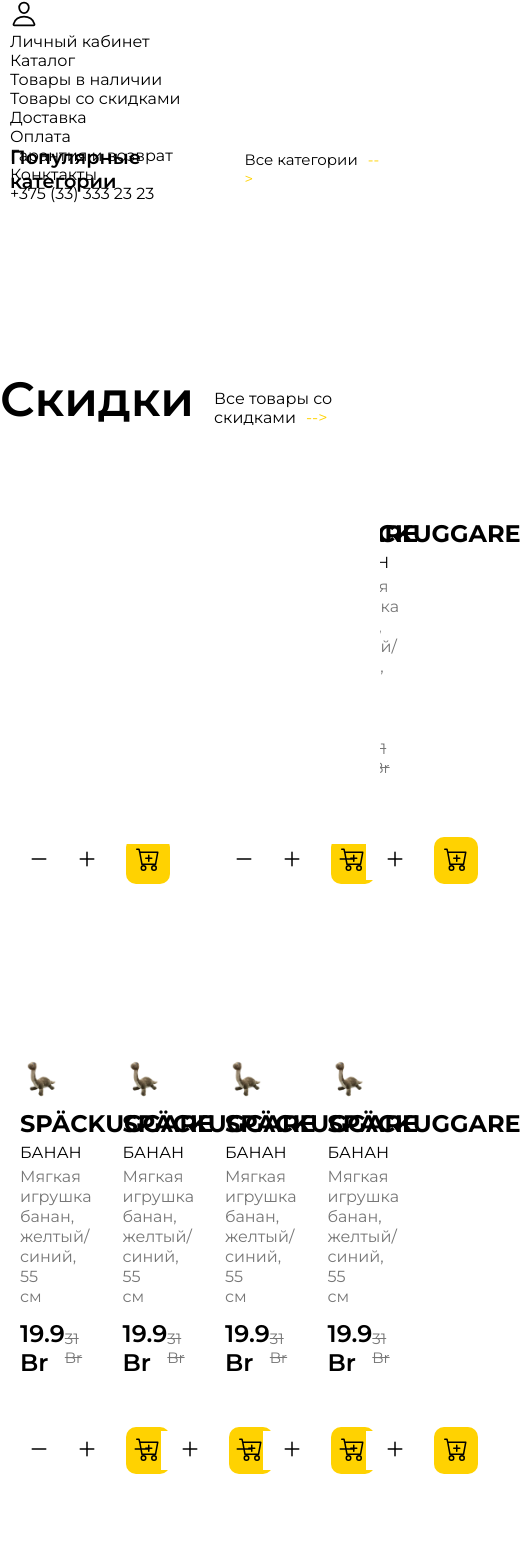
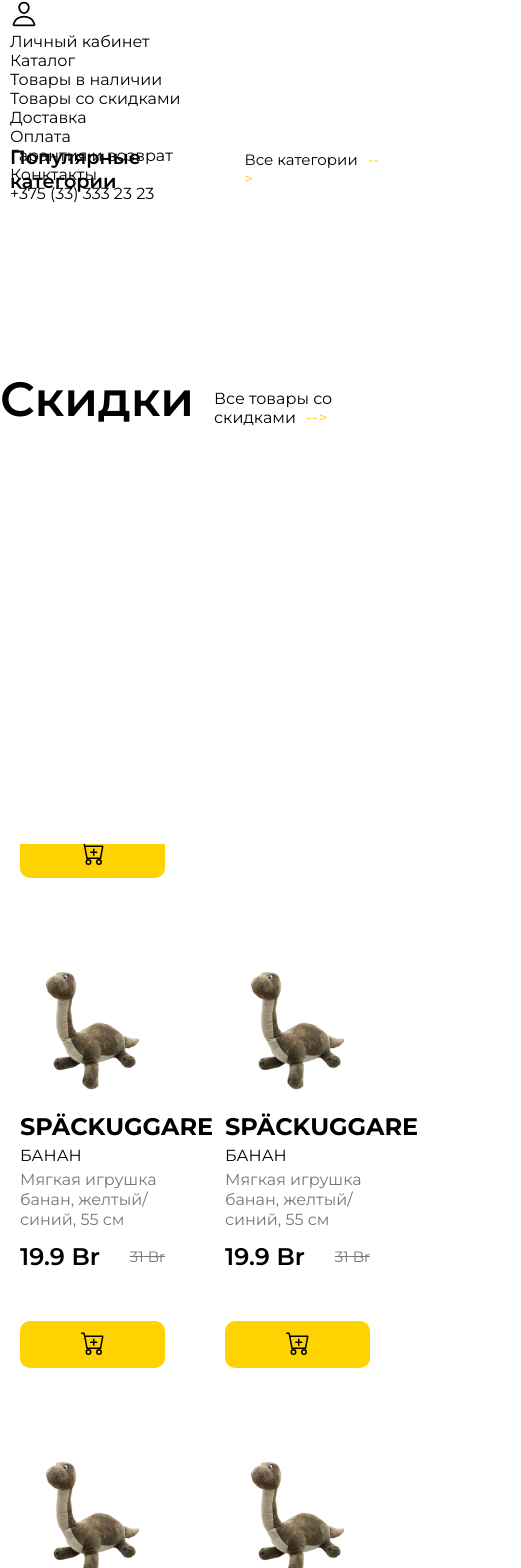
Before and after one commit to Chernenko1/eCommerce, a React (Vite) app: page / in a window 390 px wide. Shown: the top 1568 px of the page, 521 px wide, since content can reach past the window. Before the commit the page ends 1494 px from the top, so only its background shows below. Built offline with nearby package versions, Linux system fonts and the light colour scheme.

Commit message:
upd: style

```diff
--- a/src/components/Cards/ProductCard/style.module.css
+++ b/src/components/Cards/ProductCard/style.module.css
@@ -74,6 +74,11 @@
   border: none;
   padding: 7px;
   cursor: pointer;
+  border-radius: 10px;
+}
+
+.cartContainer form button:hover {
+  background: #f7f7f7;
 }
 
 .cartContainer form input {
@@ -83,6 +88,19 @@
   text-align: center;
   border: none
 }
+
+.cartContainer form
+input[type=number]::-webkit-inner-spin-button,
+input[type=number]::-webkit-outer-spin-button {
+  -webkit-appearance: none;
+  margin: 0;
+}
+
+.cartContainer form input:disabled {
+  background: none;
+  color: black
+}
+
 
 .cartContainer .cartButton {
   padding: 10px 10px;
@@ -98,3 +116,14 @@
   background-color: #ff9901;
   color: white;
 }
+
+
+@media screen and (max-width: 600px){
+  .cartContainer form {
+    display: none;
+  }
+  .cartContainer .cartButton {
+    width: 100%;
+  }
+
+}
--- a/src/pages/Home/components/SalesCategory/styles.module.css
+++ b/src/pages/Home/components/SalesCategory/styles.module.css
@@ -28,7 +28,18 @@
 .productsContainer {
   display: grid;
   grid-template-columns: repeat(4, minmax(0, 1fr));
-  grid-template-rows: 550px;
   column-gap: 20px;
   row-gap: 40px;
 }
+
+@media screen and (max-width: 1200px){
+  .productsContainer {
+    grid-template-columns: repeat(3, minmax(0,1fr));
+  }
+}
+
+@media screen and (max-width: 1000px){
+  .productsContainer {
+    grid-template-columns: repeat(2, minmax(0,1fr));
+  }
+}
```
